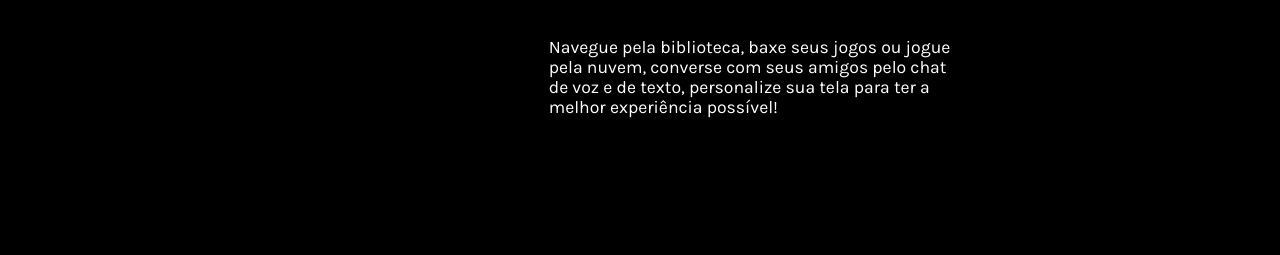
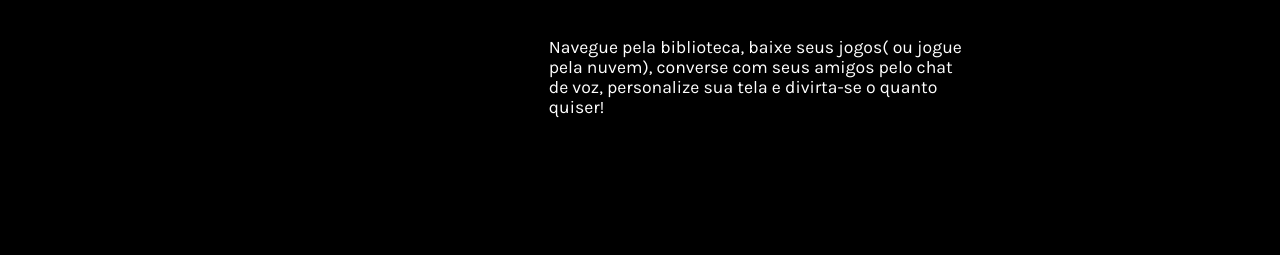
Before and after one commit to Malta22v/Site-Trainee, a plain HTML site: page index.html in a window 1280 px wide. Shown: the part 1395-1650 px from the top of the page. Drawn offline with nearby package versions, Linux system fonts and the light colour scheme.

Commit message:
index.html

```diff
--- a/index.html
+++ b/index.html
@@ -81,7 +81,7 @@
         <h3>
          Sua plataforma. Do jeito que você quiser!
         </h3>
-      <p>Navegue pela biblioteca, baxe seus jogos ou jogue pela nuvem, converse com seus amigos pelo chat de voz e de texto, personalize sua tela para ter a melhor experiência possível!
+      <p>Navegue pela biblioteca, baixe seus jogos( ou jogue pela nuvem), converse com seus amigos pelo chat de voz, personalize sua tela e divirta-se o quanto quiser!
       </p>
       </div>
     </section>
```
